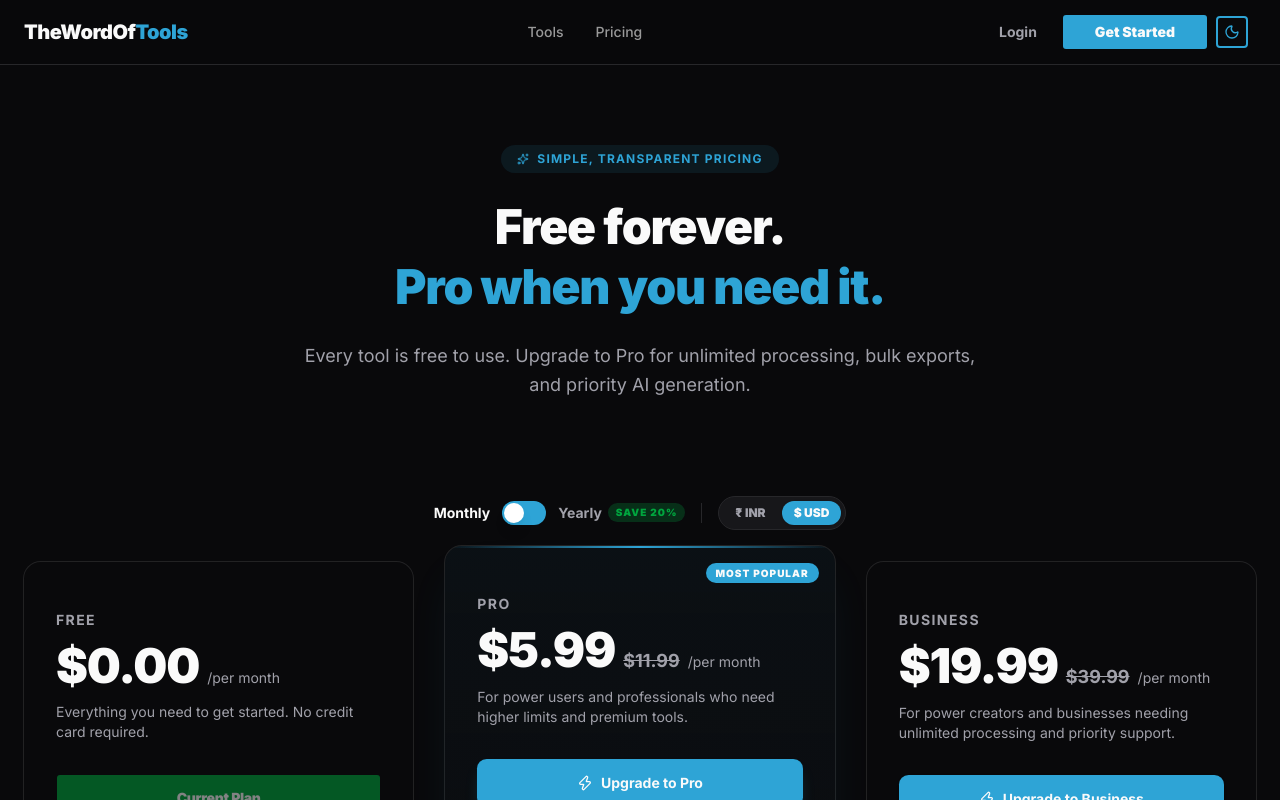
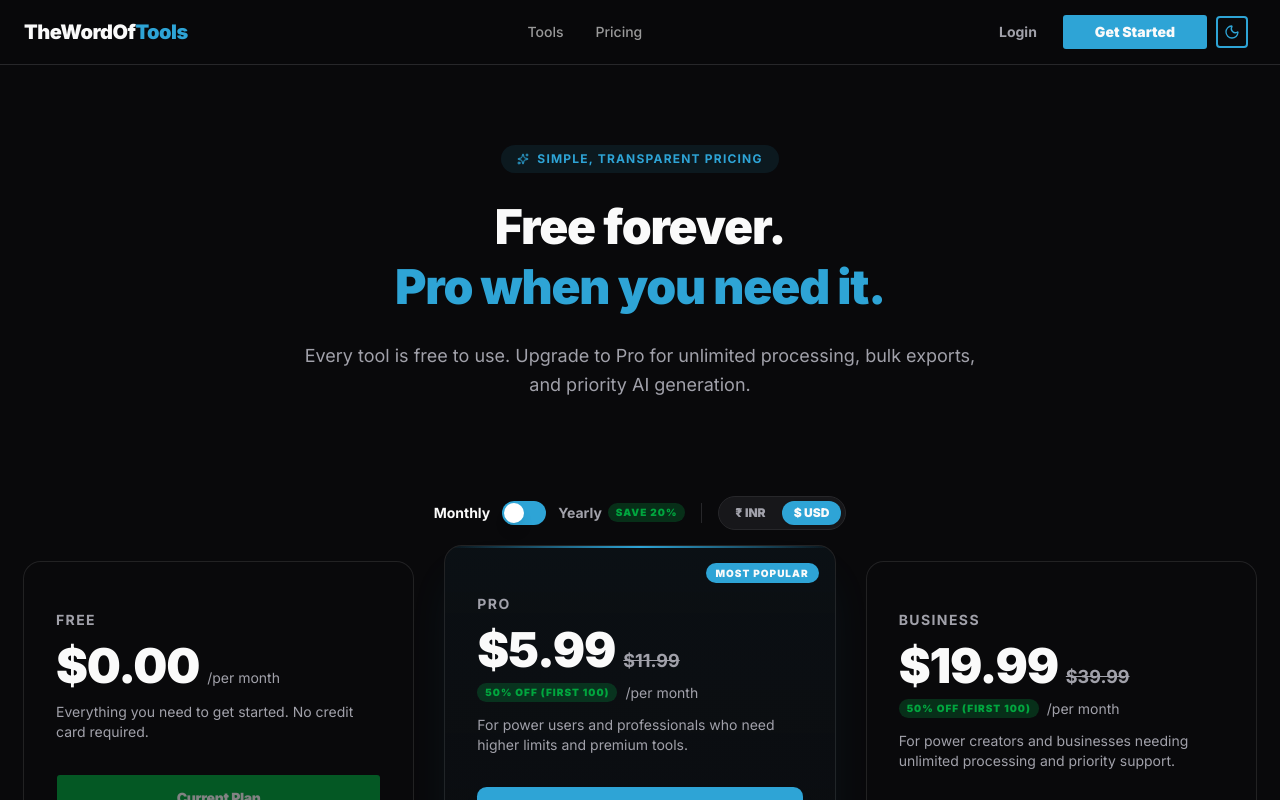
Before and after one commit to NeonTen/thewordof-tools, a Next.js app: page /pricing in a window 1280 px wide. Shown: the top 800 px of the page. Built offline with nearby package versions, Linux system fonts and the light colour scheme; no server answers.

Commit message:
feat: add 50% off first 100 users badge to pricing cards

```diff
--- a/src/components/pricing/pricing-cards.tsx
+++ b/src/components/pricing/pricing-cards.tsx
@@ -238,9 +238,14 @@
                     {currency === "INR" ? `₹${price}` : `$${usdPrice}`}
                   </span>
                   {originalPrice !== undefined && (
-                    <span className="text-lg text-muted-foreground line-through font-bold">
-                      {currency === "INR" ? `₹${originalPrice}` : `$${originalUsdPrice}`}
-                    </span>
+                    <>
+                      <span className="text-lg text-muted-foreground line-through font-bold">
+                        {currency === "INR" ? `₹${originalPrice}` : `$${originalUsdPrice}`}
+                      </span>
+                      <span className="text-[10px] bg-green-500/20 text-green-600 px-2 py-0.5 rounded-full uppercase tracking-widest font-black self-center">
+                        50% Off (First 100)
+                      </span>
+                    </>
                   )}
                   <span className="text-muted-foreground text-sm">/{period}</span>
                 </div>
```
